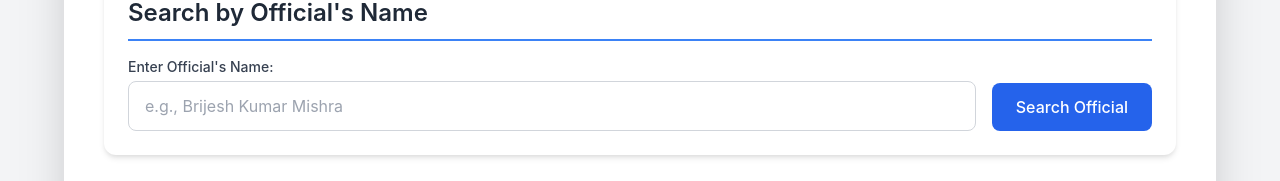
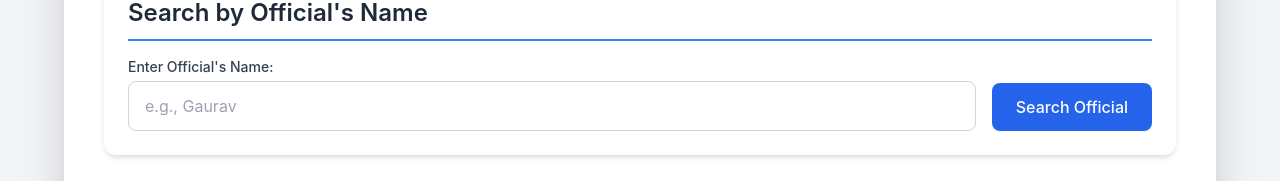
Before and after one commit to gauravmeena0708/pf-contacts, a plain HTML site: page index.html in a window 1280 px wide. Shown: the part 205-386 px from the top of the page. Drawn offline with nearby package versions, Linux system fonts and the light colour scheme.

Commit message:
Update index.html

```diff
--- a/index.html
+++ b/index.html
@@ -124,7 +124,7 @@
             <div class="flex flex-col md:flex-row md:items-center gap-4">
                 <div class="flex-grow">
                     <label for="officialNameInput" class="block text-sm font-medium text-gray-700 mb-1">Enter Official's Name:</label>
-                    <input type="text" id="officialNameInput" class="search-input" placeholder="e.g., Brijesh Kumar Mishra" disabled>
+                    <input type="text" id="officialNameInput" class="search-input" placeholder="e.g., Gaurav" disabled>
                 </div>
                 <button id="searchOfficialBtn" class="search-btn mt-4 md:mt-0 self-start md:self-end" disabled>Search Official</button>
             </div>
```
